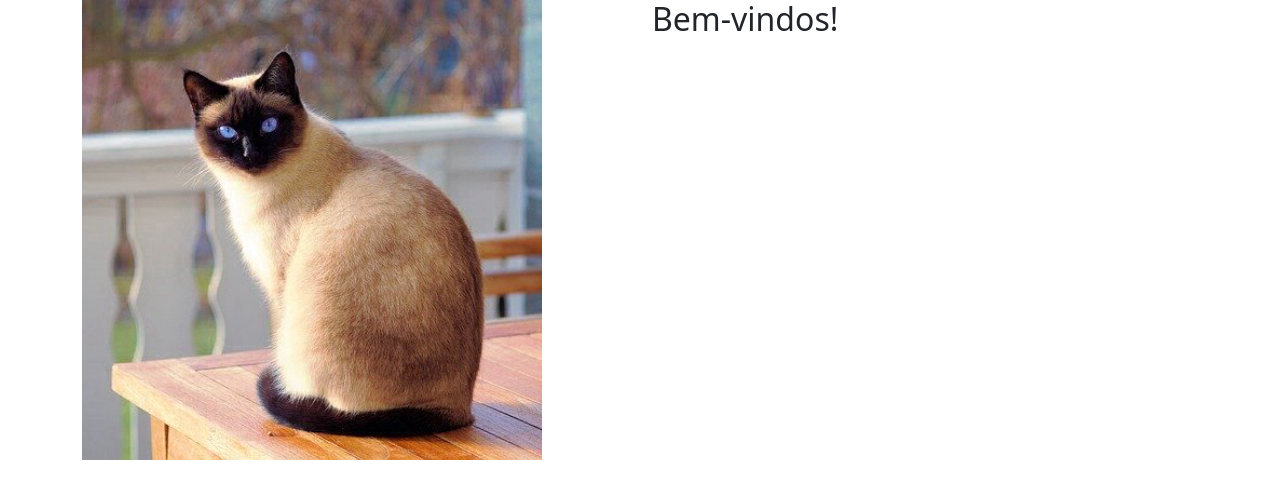
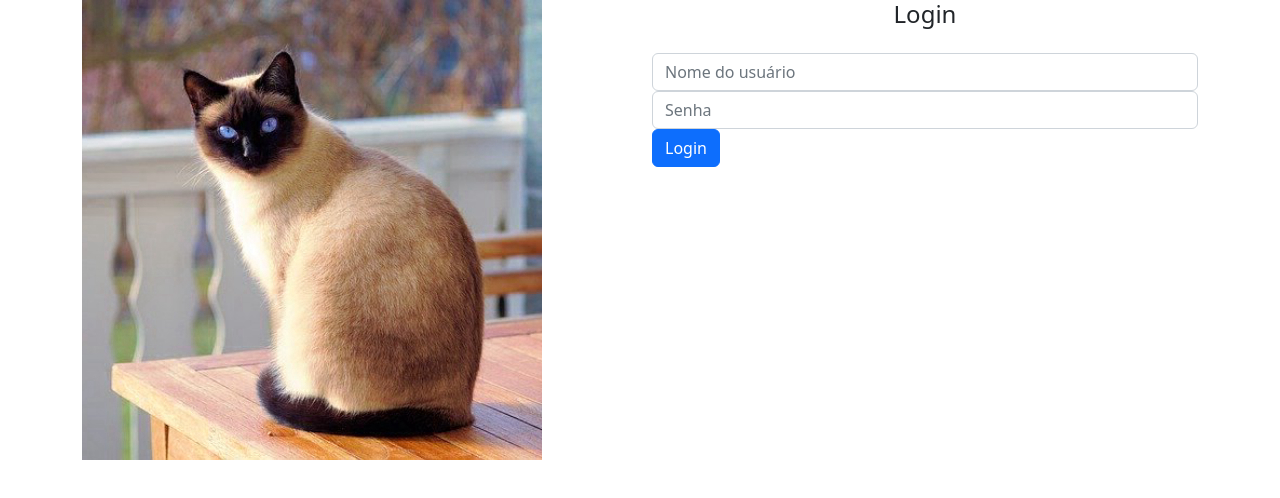
Before and after one commit to AndersonSilva94/gatitobook, an Angular app: page /home in a window 1280 px wide. Shown: the top 498 px of the page. Built offline with nearby package versions, Linux system fonts and the light colour scheme.

Commit message:
feat: :rocket: cria o componente de Login

```diff
--- a/src/app/home/home.component.html
+++ b/src/app/home/home.component.html
@@ -8,7 +8,7 @@
       />
     </div>
     <div class="col-md-6">
-      <h2>Bem-vindos!</h2>
+      <router-outlet></router-outlet>
     </div>
   </div>
 </div>
--- a/src/app/home/home.module.ts
+++ b/src/app/home/home.module.ts
@@ -3,11 +3,13 @@
 
 import { HomeRoutingModule } from './home-routing.module';
 import { HomeComponent } from './home.component';
+import { LoginComponent } from './login/login.component';
 
 
 @NgModule({
   declarations: [
-    HomeComponent
+    HomeComponent,
+    LoginComponent
   ],
   imports: [
     CommonModule,
--- /dev/null
+++ b/src/app/home/login/login.component.html
@@ -0,0 +1,13 @@
+<h4 class="text-center">Login</h4>
+
+<form class="form mt-4">
+  <div class="form-group">
+    <input type="text" class="form-control" placeholder="Nome do usuário">
+  </div>
+
+  <div class="form-group">
+    <input type="password" class="form-control" placeholder="Senha">
+  </div>
+
+  <button type="submit" class="btn btn-primary btn-block">Login</button>
+</form>
--- /dev/null
+++ b/src/app/home/login/login.component.ts
@@ -0,0 +1,15 @@
+import { Component, OnInit } from '@angular/core';
+
+@Component({
+  selector: 'app-login',
+  templateUrl: './login.component.html',
+  styleUrls: ['./login.component.css']
+})
+export class LoginComponent implements OnInit {
+
+  constructor() { }
+
+  ngOnInit(): void {
+  }
+
+}
```
Also changed, not shown: src/app/home/home-routing.module.ts (+8 -3 lines), src/app/home/login/login.component.css (added), 1 other file (tests, documents, lock files or other folders).
